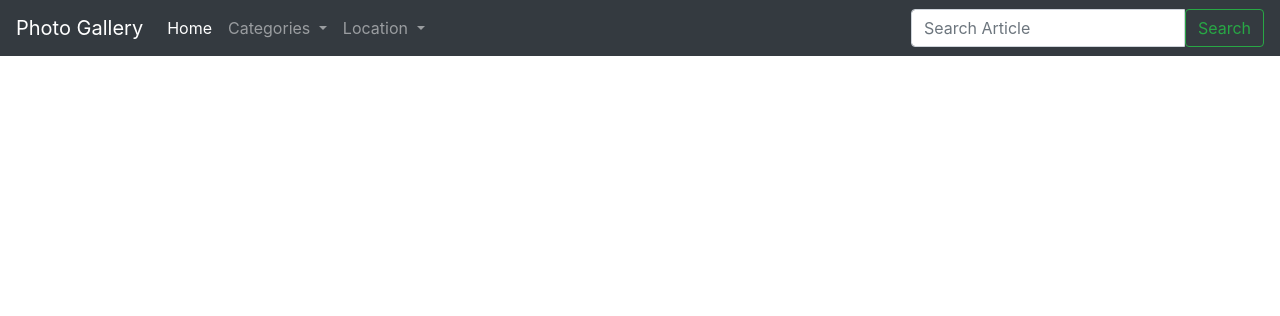
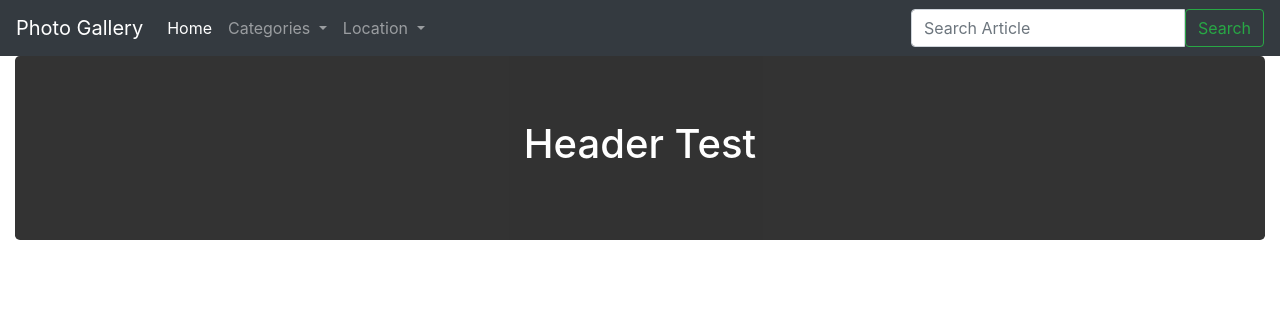
Before and after one commit to Lornakimani62/PERSONAL-GALLERY-1P7, a Django app: page / in a window 1280 px wide. Shown: the top 316 px of the page. Run offline with Django 3.2, Linux system fonts and the light colour scheme; data that the repository does not hold is empty; some libraries are stand-ins or nearby versions.

Commit message:
Adds style to the jumbotron

```diff
--- a/gallery/templates/index.html
+++ b/gallery/templates/index.html
@@ -19,7 +19,10 @@
     {% block content %}
         {% include "navbar.html" %}
         <!-- display images -->
-        <div class="container">
+        <div class="container-fluid">
+            <div class="jumbotron">
+                <h1>Header Test</h1>
+            </div>
                 <div class="row">
                     {% for image in images %}
                     <div class="col-xs-4 col-sm-4 col-md-4 col-lg-4 mb-4">
--- a/static/css/index.css
+++ b/static/css/index.css
@@ -1,20 +1,6 @@
-/* For mobile phones: */
-/* [class*="col-"] {
-    width: 100%;
-  } */
-
-  /* @media only screen and (min-width: 768px) { */
-    /* For desktop: */
-    /* .col-1 {width: 8.33%;}
-    .col-2 {width: 16.66%;}
-    .col-3 {width: 25%;}
-    .col-4 {width: 33.33%;}
-    .col-5 {width: 41.66%;}
-    .col-6 {width: 50%;}
-    .col-7 {width: 58.33%;}
-    .col-8 {width: 66.66%;}
-    .col-9 {width: 75%;}
-    .col-10 {width: 83.33%;}
-    .col-11 {width: 91.66%;}
-    .col-12 {width: 100%;}
-  } */
+.jumbotron{
+  text-align: center;
+  color: white;
+  font-size: 25px;
+  background-color:black;
+  opacity: 0.8;
```
